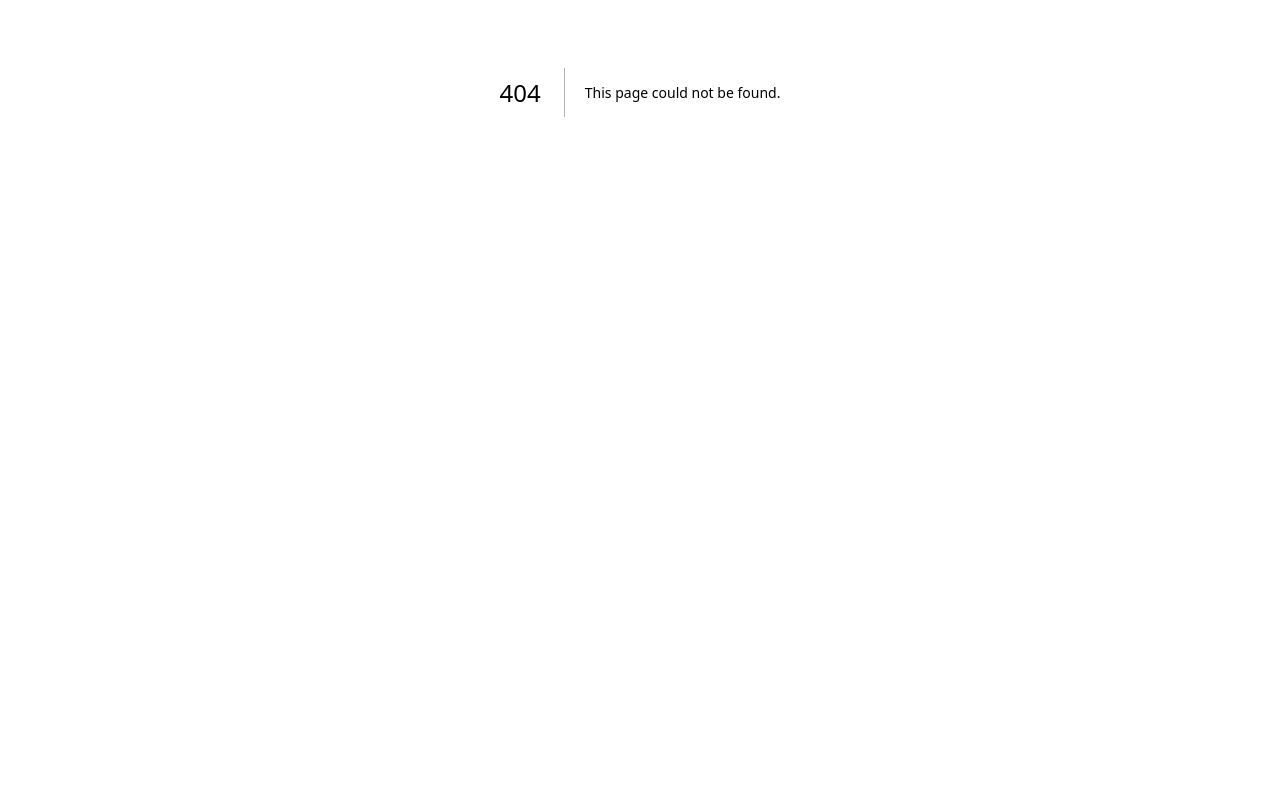
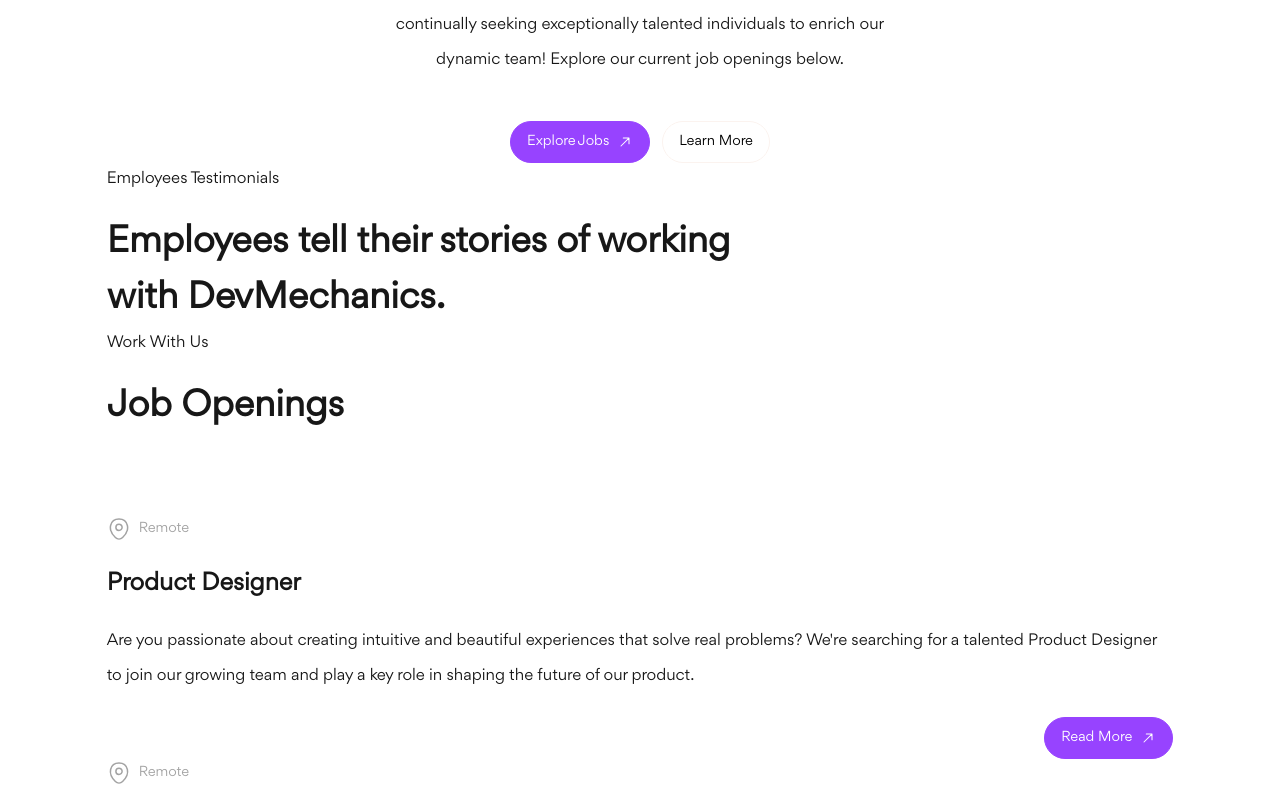
Before and after one commit to emeraldhycient/theDevmechanics, a Next.js app: page /career in a window 1280 px wide. Before the commit this address had no page. Shown: the part 348-1140 px from the top of the page. Before the commit the page ends 840 px from the top, so only its background shows below. Built offline with nearby package versions, Linux system fonts and the light colour scheme.

Commit message:
feat: adding career sections

```diff
--- /dev/null
+++ b/public/icons/location-icon.tsx
@@ -0,0 +1,41 @@
+import React from 'react';
+
+type SvgIconProps = {
+    className?: string;
+    width?: string;
+    height?: string;
+    stroke?: string;
+}
+
+const LocationIcon: React.FC<SvgIconProps> = ({
+    className = '',
+    width = '24',
+    height = '24',
+    stroke = "#fff",
+   ...props
+}: SvgIconProps) => {
+    return (
+		<svg
+			className={className}
+			width={width}
+			height={height}
+			viewBox={`0 0 ${width} ${height}`}
+			fill="none"
+			xmlns="http://www.w3.org/2000/svg"
+			{...props}
+		>
+			{" "}
+			<path
+				d="M12 13.43a3.12 3.12 0 1 0 0-6.24 3.12 3.12 0 0 0 0 6.24Z"
+				stroke={stroke}
+				stroke-width="1.5"
+			/>
+			<path
+				d="M3.62 8.49c1.97-8.66 14.8-8.65 16.76.01 1.15 5.08-2.01 9.38-4.78 12.04a5.193 5.193 0 0 1-7.21 0c-2.76-2.66-5.92-6.97-4.77-12.05Z"
+				stroke={stroke}
+				stroke-width="1.5"
+			/>
+		</svg>
+	);
+}
+export default LocationIcon
--- /dev/null
+++ b/src/app/(pages)/career/page.tsx
@@ -0,0 +1,71 @@
+import JobOpeningItem from "@/components/atoms/job-opening-item";
+import SectionHeader from "@/components/atoms/section-header";
+import SectionContainer from "@/components/molecules/section-container.";
+import React from "react";
+import jobOpenings from "../../../json/jobOpenings.json";
+import Link from "next/link";
+import ArrowIcon from "../../../../public/icons/arrow-icon";
+
+type Props = {};
+
+const Career = (props: Props) => {
+	return (
+		<SectionContainer>
+			<div>
+				<div className="flex flex-col justify-center items-center gap-6 ">
+					<div className="text-center text-neutral-900 text-5xl font-semibold leading-[84px]">
+						Grow With Us
+					</div>
+					<div className="text-center text-neutral-900 font-normal leading-[35px] md:w-[52%]">
+						Are you ready to contribute your unique touch of magic?
+						We are continually seeking exceptionally talented
+						individuals to enrich our dynamic team! Explore our
+						current job openings below.{" "}
+					</div>
+					<div className="mt-7 md:mt-5 flex flex-col min-[360px]:flex-row items-center gap-x-3 gap-y-5">
+						<Link
+							href=""
+							id=""
+							className="group flex flex-row items-center gap-x-2 text-sm text-white no-underline capitalize px-4 py-2.5 font-medium rounded-full bg-[#9743FF] min-h-fit min-w-fit border border-[#9743FF]
+						hover:text-[#141515] hover:bg-white hover:border-white ease-linear duration-500"
+						>
+							<span>Explore Jobs</span>{" "}
+							<span>
+								<ArrowIcon className="-rotate-45 w-4 h-4 stroke-white group-hover:stroke-[#141515] ease-linear duration-500" />
+							</span>
+						</Link>
+						<Link
+							href=""
+							id=""
+							className="text-sm text-primary-blue no-underline capitalize px-4 py-2.5 font-medium rounded-full bg-primary-white min-h-fit min-w-fit border border-[#FBF3EF] hover:text-[#9743FF] hover:bg-white hover:border-primary-white ease-linear duration-500"
+						>
+							Learn More
+						</Link>
+					</div>
+				</div>
+			</div>
+			<div>
+				<SectionHeader
+					headerText="Employees Testimonials"
+					subHeaderText="Employees tell their stories of working with DevMechanics."
+					subHeaderClassName="md:max-w-[60%]"
+				/>
+				<div></div>
+			</div>
+			<div>
+				<SectionHeader
+					headerText="Work with us"
+					subHeaderText="Job Openings"
+					subHeaderClassName="md:max-w-full"
+				/>
+				<div className="mt-20">
+					{jobOpenings.map((job, index) => (
+						<JobOpeningItem key={index} {...job} />
+					))}
+				</div>
+			</div>
+		</SectionContainer>
+	);
+};
+
+export default Career;
--- /dev/null
+++ b/src/components/atoms/job-opening-item.tsx
@@ -0,0 +1,53 @@
+import Link from 'next/link';
+import React from 'react'
+import ArrowIcon from '../../../public/icons/arrow-icon';
+import LocationIcon from '../../../public/icons/location-icon';
+
+type Props = {
+	location: string
+	title: string
+	description: string
+    link: string;
+};
+
+const JobOpeningItem = ({description, link, location, title}: Props) => {
+  return (
+		<div className="flex flex-col justify-center items-start gap-6">
+			<div className="flex justify-start items-center gap-2">
+				<div className="flex justify-center items-center ">
+					<LocationIcon
+						className="stroke-neutral-400"
+						stroke="text-neutral-400"
+					/>
+				</div>
+				<div className="flex flex-row items-center text-neutral-400 text-sm font-normal leading-7">
+					<p>{location}</p>
+				</div>
+			</div>
+			<div className="text-neutral-900 text-2xl font-semibold ">
+				Product Designer
+			</div>
+			<div className="text-neutral-900 text-base font-normal leading-[35px]">
+				Are you passionate about creating intuitive and beautiful
+				experiences that solve real problems? We&apos;re searching for a
+				talented Product Designer to join our growing team and play a
+				key role in shaping the future of our product.
+			</div>
+			<div className=" flex flex-row items-end justify-end w-full">
+				<Link
+					href=""
+					id=""
+					className="group flex flex-row items-center gap-x-2 text-sm text-white no-underline capitalize px-4 py-2.5 font-medium rounded-full bg-[#9743FF] min-h-fit min-w-fit border border-[#9743FF]
+						hover:text-[#141515] hover:bg-white hover:border-white ease-linear duration-500"
+				>
+					<span>Read More</span>{" "}
+					<span>
+						<ArrowIcon className="-rotate-45 w-4 h-4 stroke-white group-hover:stroke-[#141515] ease-linear duration-500" />
+					</span>
+				</Link>
+			</div>
+		</div>
+  );
+}
+
+export default JobOpeningItem
--- /dev/null
+++ b/src/json/jobOpenings.json
@@ -0,0 +1,38 @@
+[
+	{
+		"location": "Remote",
+		"title": "Product Designer",
+		"description": "Are you passionate about creating intuitive and beautiful experiences that solve real problems? We're searching for a talented Product Designer to join our growing team and play a key role in shaping the future of our product.",
+		"link": ""
+	},
+	{
+		"location": "Remote",
+		"title": "Product Designer",
+		"description": "Are you passionate about creating intuitive and beautiful experiences that solve real problems? We're searching for a talented Product Designer to join our growing team and play a key role in shaping the future of our product.",
+		"link": ""
+	},
+	{
+		"location": "Remote",
+		"title": "Product Designer",
+		"description": "Are you passionate about creating intuitive and beautiful experiences that solve real problems? We're searching for a talented Product Designer to join our growing team and play a key role in shaping the future of our product.",
+		"link": ""
+	},
+	{
+		"location": "Remote",
+		"title": "Product Designer",
+		"description": "Are you passionate about creating intuitive and beautiful experiences that solve real problems? We're searching for a talented Product Designer to join our growing team and play a key role in shaping the future of our product.",
+		"link": ""
+	},
+	{
+		"location": "Remote",
+		"title": "Product Designer",
+		"description": "Are you passionate about creating intuitive and beautiful experiences that solve real problems? We're searching for a talented Product Designer to join our growing team and play a key role in shaping the future of our product.",
+		"link": ""
+	},
+	{
+		"location": "Remote",
+		"title": "Product Designer",
+		"description": "Are you passionate about creating intuitive and beautiful experiences that solve real problems? We're searching for a talented Product Designer to join our growing team and play a key role in shaping the future of our product.",
+		"link": ""
+	}
+]
```
